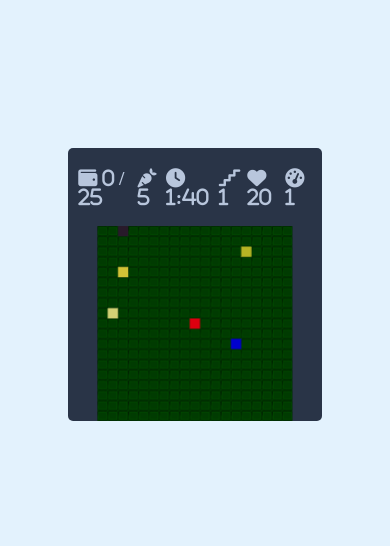
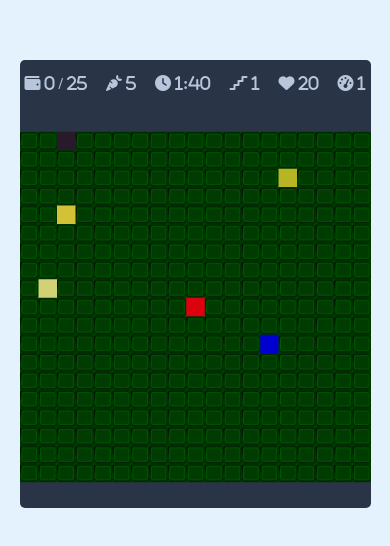
Before and after one commit to arybary/game_snake, a React (Vite) app: page / in a window 390 px wide. Shown: the part 138-684 px from the top of the page. Built offline with nearby package versions, Linux system fonts and the light colour scheme.

Commit message:
add media to css

```diff
--- a/style.css
+++ b/style.css
@@ -30,6 +30,16 @@ body {
   padding: 20px 10px;
   display: flex;
   justify-content: space-between;
+}
+@media screen and (max-width: 800px) {
+  .wrapper {
+    width: 90vmin;
+    height: 115vmin;
+  }
+  .game-details {
+    font-size: 1rem;
+    padding: 15px 5px;
+  }
 }
 /****************************************************************************************/
 /* * {
```
